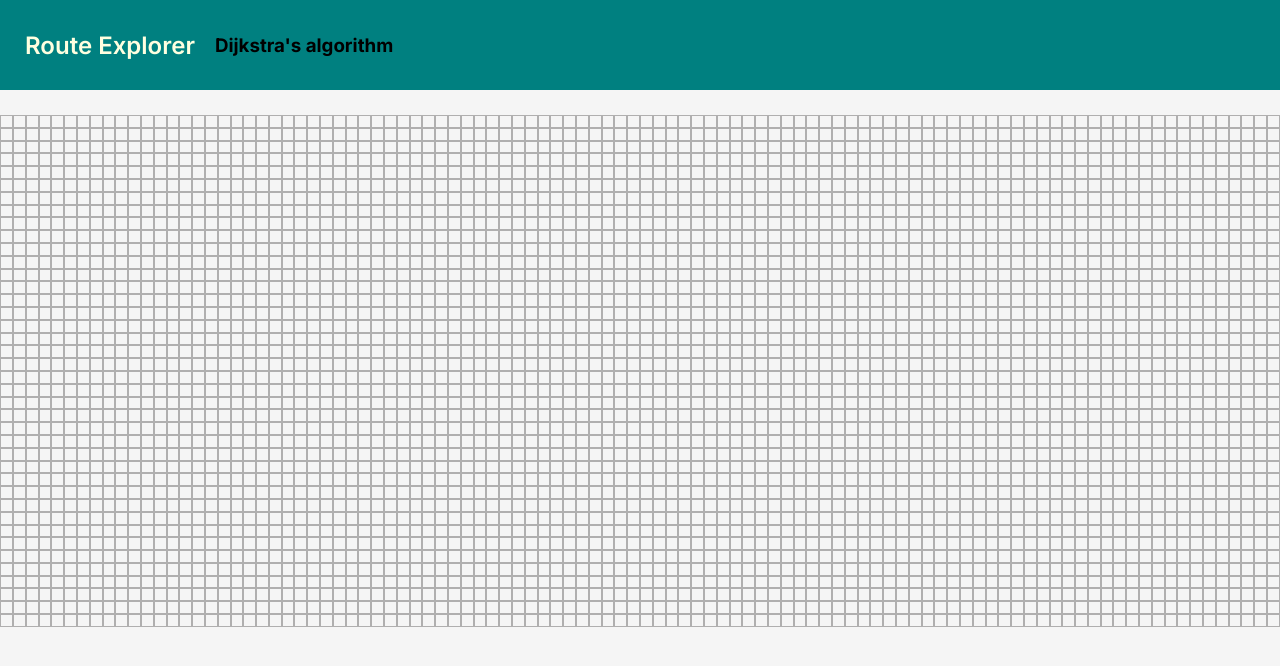
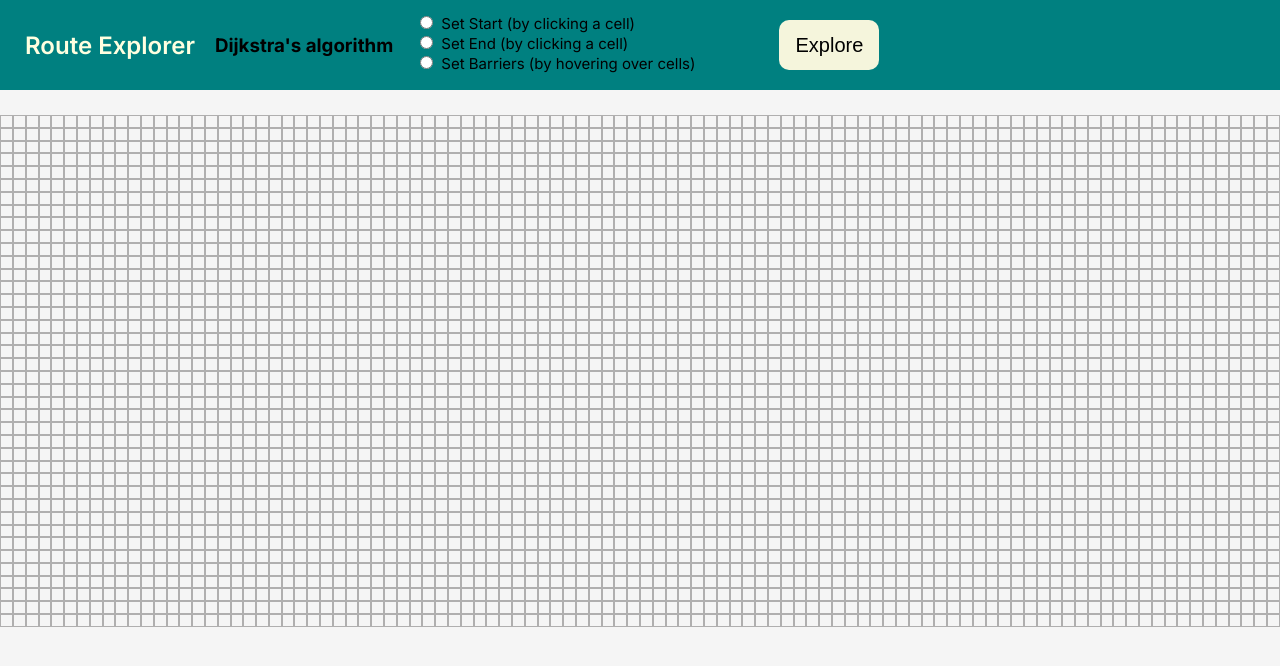
Before and after one commit to eswlo/RouteExplorer, a React (Vite) app: page / in a window 1280 px wide. Shown: the top 666 px of the page. Built offline with nearby package versions, Linux system fonts and the light colour scheme.

Commit message:
Add and style buttons in navbar

```diff
--- a/src/components/Navbar.jsx
+++ b/src/components/Navbar.jsx
@@ -6,6 +6,39 @@ export default function Navbar() {
         <nav>
             <h1 className="nav-title">Route Explorer</h1>
             <h3 className="nav-text">Dijkstra's algorithm</h3>
+            <fieldset className="nav-radio-field">
+                <input
+                    type="radio"
+                    id="setStart"
+                    name="setState"
+                    value="setStart"
+                    // onChange={handle}
+                />
+                <label className="nav-radio-label" htmlFor="setStart">Set Start (by clicking a cell)</label>
+                <br />
+
+                <input
+                    type="radio"
+                    id="setEnd"
+                    name="setState"
+                    value="setEnd"
+                    // onChange={handle}
+                />
+                <label className="nav-radio-label" htmlFor="setEnd">Set End (by clicking a cell)</label>
+                <br />
+
+                <input
+                    type="radio"
+                    id="setBarriers"
+                    name="setState"
+                    value="setBarriers"
+                    // onChange={handle}
+                />
+                <label className="nav-radio-label" htmlFor="setBarriers">Set Barriers (by hovering over cells)</label>
+                <br />
+
+            </fieldset>
+            <button className="nav-explore-btn">Explore</button>
         </nav>
     )
 }
--- a/src/style.css
+++ b/src/style.css
@@ -25,6 +25,40 @@ nav {
     margin-right: 20px;
 }
 
+.nav-radio-field {
+    border: none;
+    margin-left: 10px;
+}
+
+.nav-radio-label {
+    margin-left: 5px;
+    font-size: 15px;
+}
+
+.nav-explore-btn {
+    background: #f5f5dc;
+    margin-left: 70px;
+    border-radius: 10px;
+    border: none;
+    width: 100px;
+    height: 50px;
+    font-size: 20px;
+    cursor: pointer;
+    transition: all 0.2s ease;
+}
+
+.nav-explore-btn:active {
+    background-color: #e0e0d1;
+    box-shadow: 0 2px #c0c0b8;
+    transform: translateY(1px);
+}
+
+.nav-explore-btn:focus {
+    outline: none;
+}
+
+
+
 main {
     padding: 25px 50px;
     display: flex;
```
